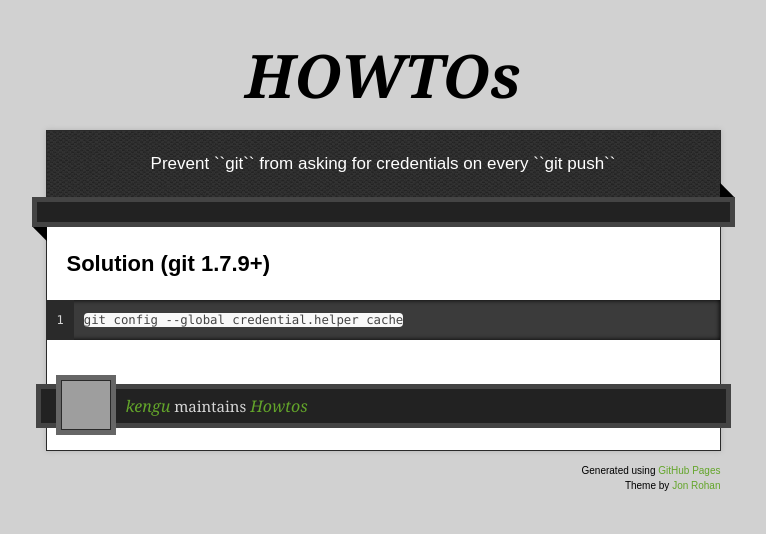
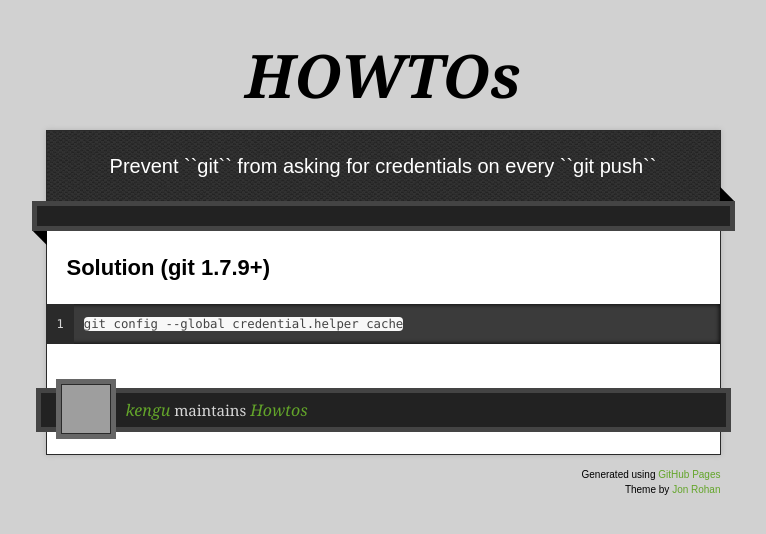
Before and after one commit to kengu/howtos, a Jekyll site: the page built from tmp/2012-22-07-git-credential-helpers.md, in a window 1280 px wide. Shown: the top 534 px of the page, without its empty margins (257-1023 px from the left). Built offline with Jekyll 4.4.1, drawn with Linux system fonts in a browser that asks for light colours; nearby versions of some CDN libraries; grey boxes are pictures that could not be loaded.

Commit message:
Update _layouts/howto.html

```diff
--- a/_layouts/howto.html
+++ b/_layouts/howto.html
@@ -26,7 +26,7 @@
     </header>
 
     <div id="container">
-      <p class="tagline">{{ page.title }}</p>
+      <div class="tagline">{{ page.title }}</div>
       <div id="main" role="main">
         <div class="download-bar">
         <div class="inner">
```
